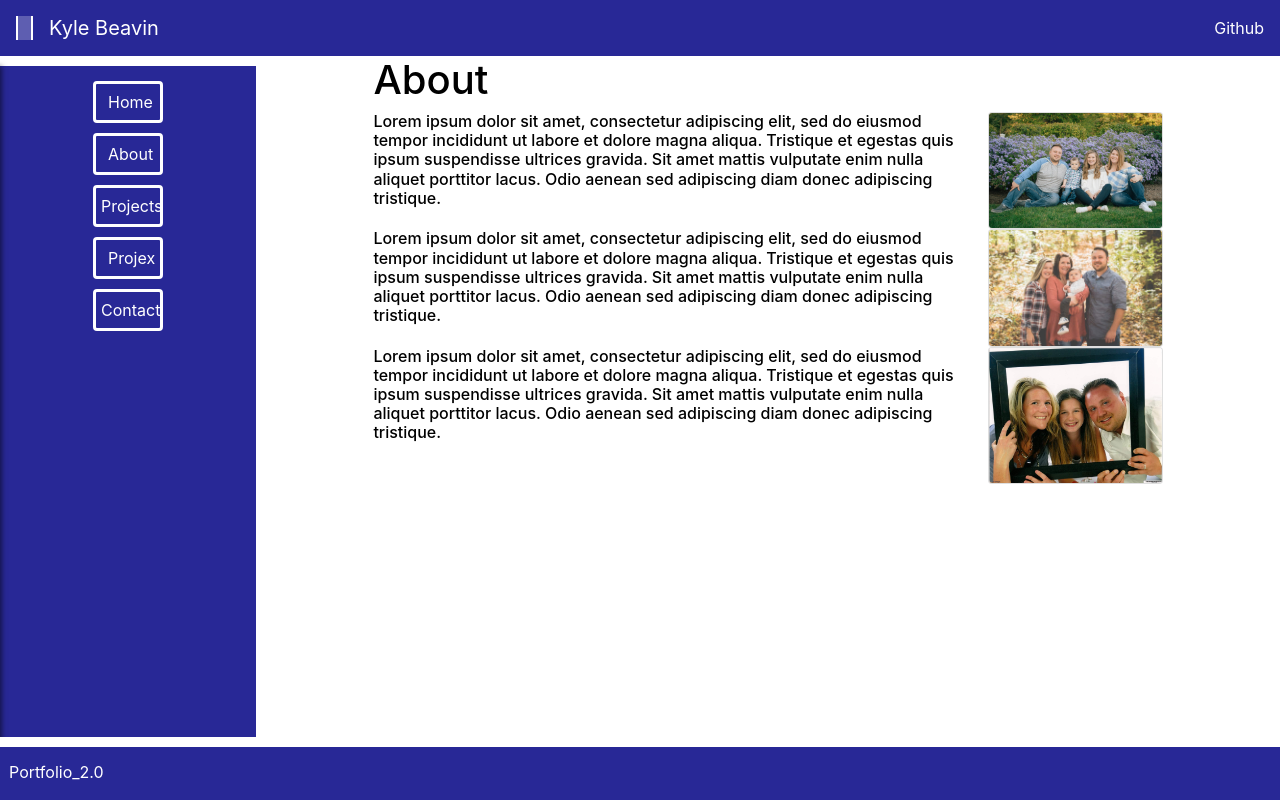
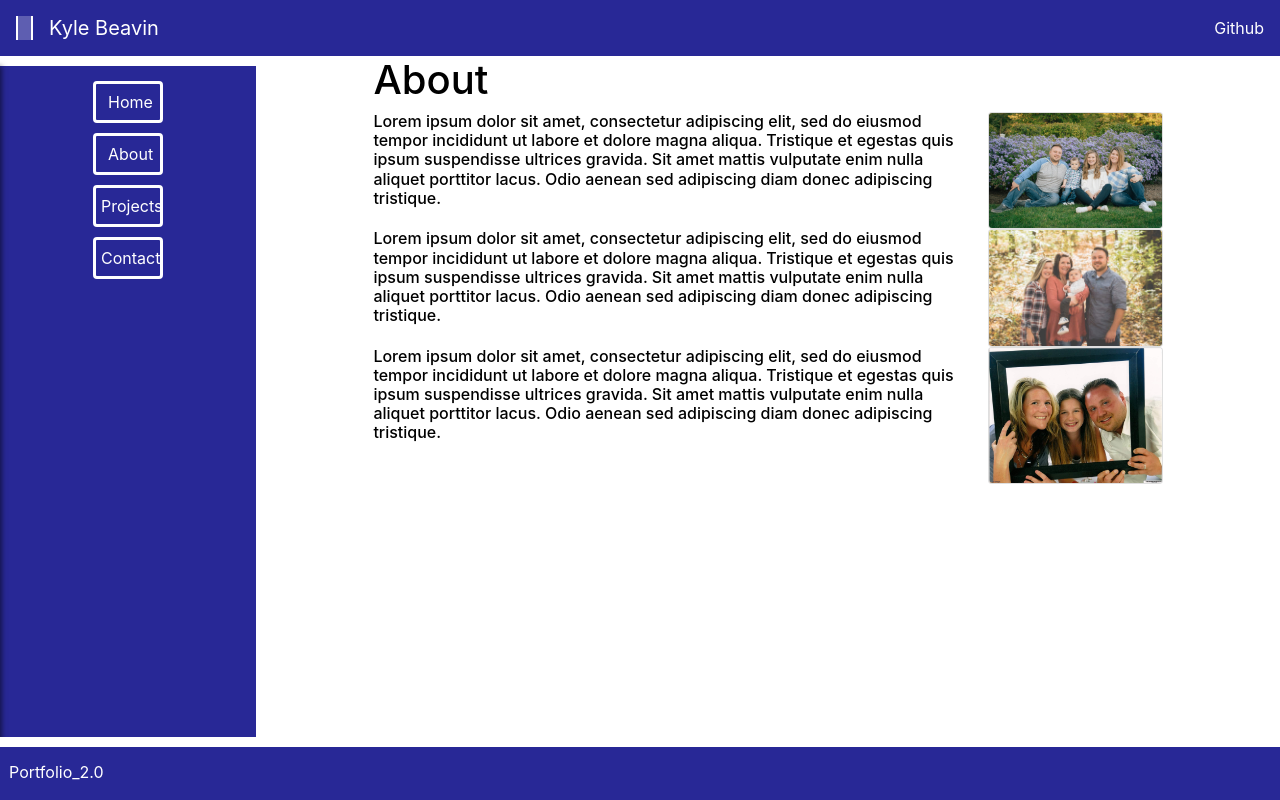
Before and after one commit to kylebeavin/Portfolio_2.0, a React (Create React App) app: page /about in a window 1280 px wide. Built offline with nearby package versions, Linux system fonts and the light colour scheme; the HTML template or start-up script is replaced by a standard one.

Commit message:
projects button

```diff
--- a/src/App.js
+++ b/src/App.js
@@ -27,7 +27,7 @@ class App extends Component {
           <SideDrawer show={this.state.sideDrawerOpen}  />
         </Router>
         <Router>
-          <Sidebar />
+          <Sidebar drawerToggleClickHandler={this.drawerToggleClickHandler}/>
         </Router>
         <Footer />
       </div>
--- a/src/components/site/Sidebar.js
+++ b/src/components/site/Sidebar.js
@@ -3,15 +3,14 @@ import { Button } from 'reactstrap';
 import { Route, Link } from 'react-router-dom'
 import { routes } from './_routes';
 
-const Sidebar = () => (
+const Sidebar = (props) => (
 
   <div className="sidebar">
     <div className="sidebar-list-styling">
       <ul className="sidebar-list list-unstyled">
        <li><Link to="/"><Button className="sideButton" outline color="secondary">Home</Button></Link></li>
        <li><Link to="/about"><Button className="sideButton" outline color="secondary">About</Button></Link></li>
-       <li><Link to="/projects"><Button className="sideButton longButton" outline color="secondary">Projects</Button></Link></li>
-       <li><Link to="/projex"><Button className="sideButton" outline color="secondary">Projex</Button></Link></li>
+       <li><Button onClick={props.drawerToggleClickHandler} className="sideButton longButton" outline color="secondary">Projects</Button></li>
        <li><Link to="/contact"><Button className="sideButton longButton" outline color="secondary">Contact</Button></Link></li>
       </ul>
     </div>
```
